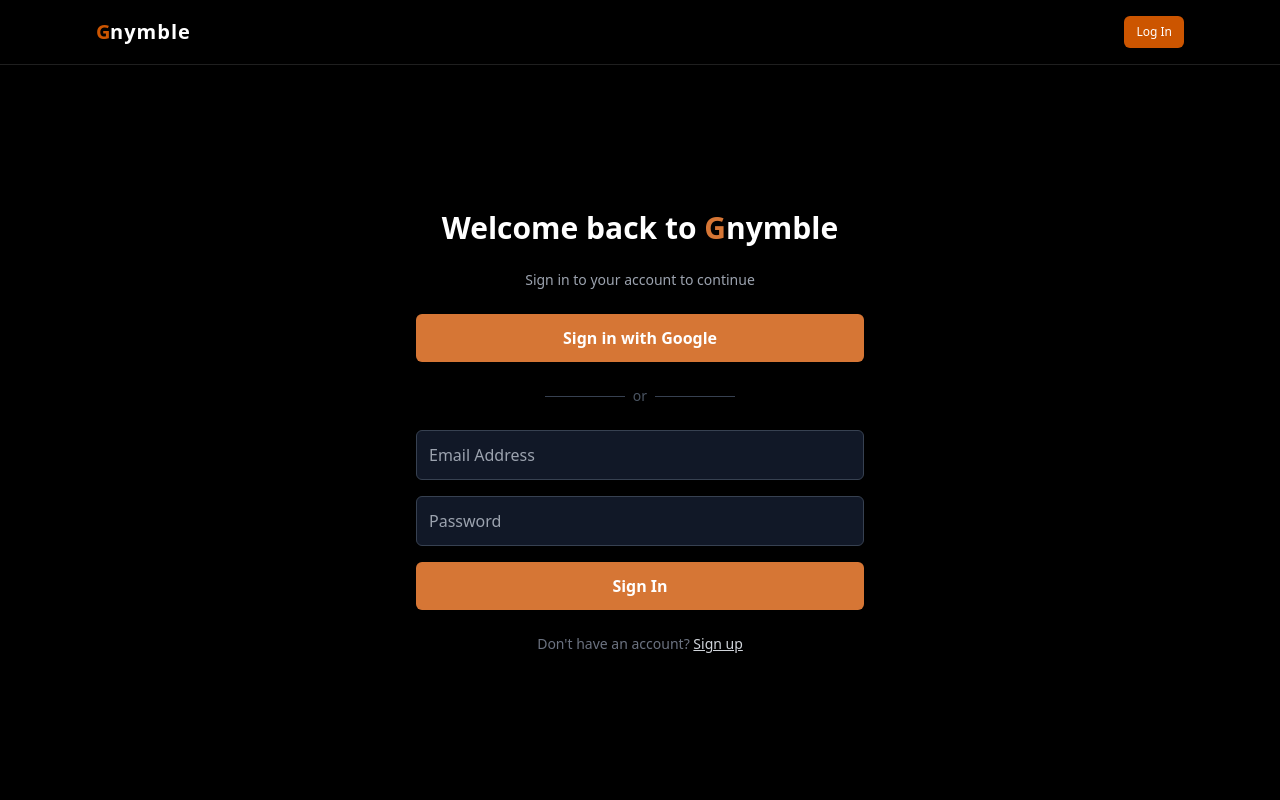
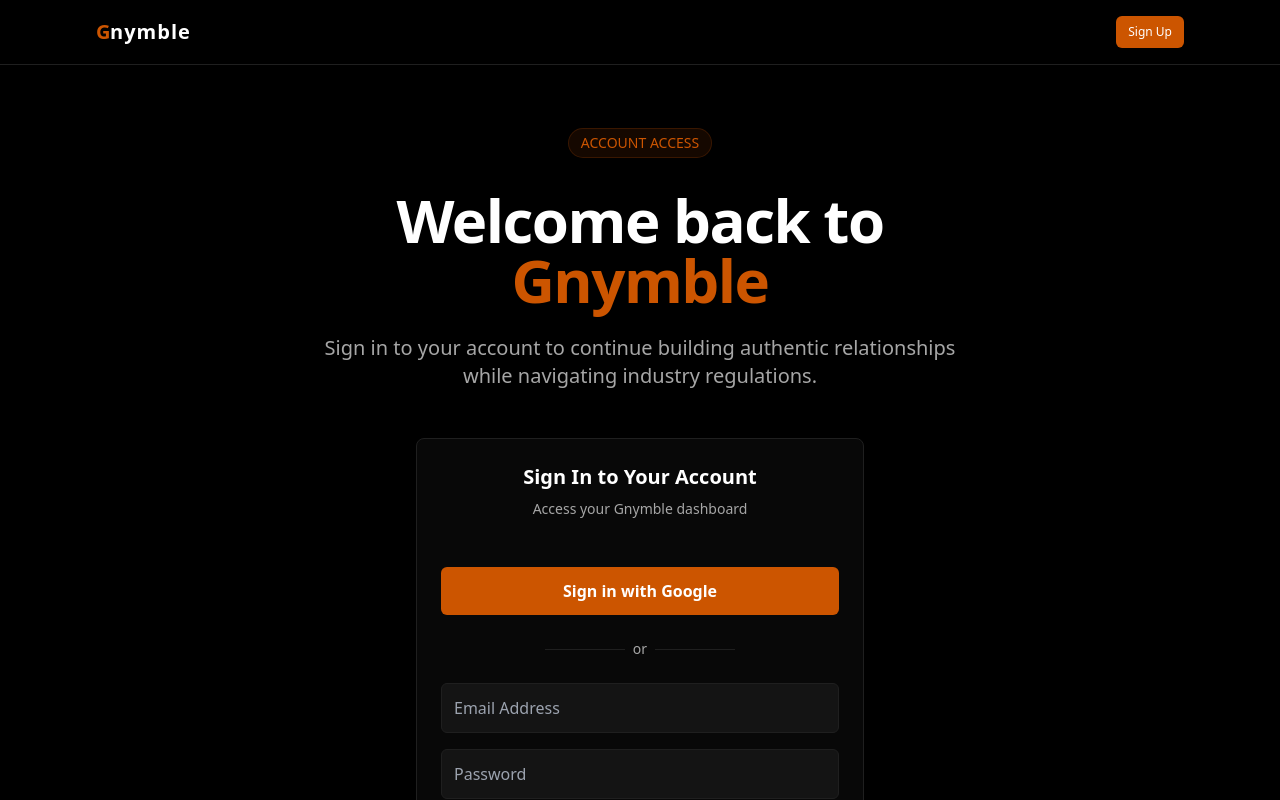
Before and after one commit to brftech/gnymble-signup, a React (Vite) app: page /login in a window 1280 px wide. Shown: the top 800 px of the page. Built offline with nearby package versions, Linux system fonts and the light colour scheme.

Commit message:
Add navigation bar to login page with Sign Up button, update login page styling to match design system

```diff
--- a/src/App.tsx
+++ b/src/App.tsx
@@ -1,14 +1,18 @@
-import { Routes, Route, Navigate } from "react-router-dom";
+import { Routes, Route, Navigate, useLocation } from "react-router-dom";
 import Signup from "./pages/signup";
 import Login from "./pages/login";
 import Dashboard from "./pages/dashboard";
 import Payment from "./pages/payment";
 import SimpleNavigation from "./components/SimpleNavigation";
+import LoginNavigation from "./components/LoginNavigation";
 
 function App() {
+  const location = useLocation();
+  const isLoginPage = location.pathname === "/login";
+
   return (
     <>
-      <SimpleNavigation />
+      {isLoginPage ? <LoginNavigation /> : <SimpleNavigation />}
       <Routes>
         <Route path="/" element={<Navigate to="/signup" replace />} />
         <Route path="/signup" element={<Signup />} />
--- /dev/null
+++ b/src/components/LoginNavigation.tsx
@@ -0,0 +1,111 @@
+import { useState } from "react";
+import { useLocation, useNavigate } from "react-router-dom";
+import { Button } from "@/components/ui/button";
+import { Menu, X } from "lucide-react";
+import GnymbleLogoElegant from "./GnymbleLogoElegant";
+
+const LoginNavigation = () => {
+  const [isOpen, setIsOpen] = useState(false);
+  const location = useLocation();
+  const navigate = useNavigate();
+
+  const navigation = [];
+
+  const isActive = (href: string) => {
+    return location.pathname === href;
+  };
+
+  const handleNavClick = (href: string) => {
+    setIsOpen(false);
+    navigate(href);
+  };
+
+  return (
+    <nav className="fixed top-0 left-0 right-0 z-50 bg-background/95 backdrop-blur-sm border-b border-border">
+      <div className="max-w-6xl mx-auto px-4 sm:px-6 lg:px-8">
+        <div className="flex justify-between items-center h-16">
+          {/* Logo */}
+          <button
+            onClick={() => handleNavClick("/login")}
+            className="flex items-center space-x-3"
+          >
+            <GnymbleLogoElegant size="md" variant="default" />
+          </button>
+
+          {/* Desktop Navigation */}
+          <div className="hidden md:flex items-center space-x-6">
+            {navigation.map((item) => (
+              <button
+                key={item.name}
+                onClick={() => handleNavClick(item.href)}
+                className={`text-sm font-medium transition-colors ${
+                  isActive(item.href)
+                    ? "text-foreground"
+                    : "text-muted-foreground hover:text-foreground"
+                }`}
+              >
+                {item.name}
+              </button>
+            ))}
+
+            <Button
+              size="sm"
+              onClick={() => {
+                window.location.href = "https://gnymble.percytech.com/signup";
+              }}
+              className="bg-primary text-primary-foreground hover:bg-primary-glow transition-colors"
+            >
+              Sign Up
+            </Button>
+          </div>
+
+          {/* Mobile menu button */}
+          <div className="md:hidden">
+            <Button
+              variant="ghost"
+              size="icon"
+              onClick={() => setIsOpen(!isOpen)}
+            >
+              {isOpen ? <X size={20} /> : <Menu size={20} />}
+            </Button>
+          </div>
+        </div>
+
+        {/* Mobile Navigation */}
+        {isOpen && (
+          <div className="md:hidden">
+            <div className="px-2 pt-2 pb-3 space-y-1 bg-card border-t border-border">
+              {navigation.map((item) => (
+                <button
+                  key={item.name}
+                  onClick={() => handleNavClick(item.href)}
+                  className={`block w-full text-left px-3 py-2 text-base font-medium transition-colors ${
+                    isActive(item.href)
+                      ? "text-primary bg-primary/10"
+                      : "text-foreground hover:text-primary hover:bg-accent"
+                  }`}
+                >
+                  {item.name}
+                </button>
+              ))}
+
+              <div className="px-3 pt-2 space-y-2">
+                <Button
+                  size="sm"
+                  className="w-full bg-primary text-primary-foreground hover:bg-primary-glow transition-colors"
+                  onClick={() => {
+                    window.location.href = "https://gnymble.percytech.com/signup";
+                  }}
+                >
+                  Sign Up
+                </Button>
+              </div>
+            </div>
+          </div>
+        )}
+      </div>
+    </nav>
+  );
+};
+
+export default LoginNavigation;
--- a/src/pages/login.tsx
+++ b/src/pages/login.tsx
@@ -60,27 +60,51 @@
   };
 
   return (
-    <div className="min-h-screen bg-black text-white flex flex-col items-center justify-center px-4 pt-16">
-      <div className="max-w-md w-full space-y-6 text-center">
-        <h1 className="text-3xl font-bold">
-          Welcome back to <span className="text-[#d67635]">G</span>nymble
+    <div className="min-h-screen bg-background text-foreground">
+      {/* Hero Section */}
+      <section className="relative pt-32 pb-16 px-4 sm:px-6 lg:px-8">
+        <div className="max-w-4xl mx-auto text-center">
+          {/* Platform Capabilities Tag */}
+          <div className="inline-flex items-center px-3 py-1 rounded-full bg-primary/10 border border-primary/20 text-primary text-sm font-medium mb-8">
+            ACCOUNT ACCESS
+          </div>
+
+          {/* Main Headline */}
+          <h1 className="text-4xl sm:text-5xl lg:text-6xl font-bold tracking-tight mb-6">
+            Welcome back to
+            <br />
+            <span className="text-primary">Gnymble</span>
           </h1>
-        <p className="text-sm text-gray-400">
-          Sign in to your account to continue
+
+          {/* Sub-headline */}
+          <p className="text-lg sm:text-xl text-muted-foreground max-w-2xl mx-auto mb-12">
+            Sign in to your account to continue building authentic relationships while navigating industry regulations.
           </p>
+
+          {/* Login Form */}
+          <div className="max-w-md mx-auto">
+            <div className="bg-card border border-border rounded-lg p-6 space-y-6">
+              <div className="text-center mb-6">
+                <h2 className="text-xl font-semibold mb-2">
+                  Sign In to Your Account
+                </h2>
+                <p className="text-sm text-muted-foreground">
+                  Access your Gnymble dashboard
+                </p>
+              </div>
 
               <button
                 onClick={handleGoogleSignIn}
                 disabled={loading}
-          className="w-full py-3 bg-[#d67635] hover:bg-[#c96528] rounded-md font-semibold text-white disabled:opacity-50"
+                className="w-full py-3 bg-primary hover:bg-primary-glow rounded-md font-semibold text-primary-foreground disabled:opacity-50 transition-colors"
               >
                 {loading ? "Signing in..." : "Sign in with Google"}
               </button>
 
-        <div className="text-gray-600 text-sm flex items-center justify-center gap-2">
-          <span className="h-px w-20 bg-gray-700"></span>
+              <div className="text-muted-foreground text-sm flex items-center justify-center gap-2">
+                <span className="h-px w-20 bg-border"></span>
                 or
-          <span className="h-px w-20 bg-gray-700"></span>
+                <span className="h-px w-20 bg-border"></span>
               </div>
 
               <form onSubmit={handleEmailLogin} className="space-y-4 text-left">
@@ -91,7 +115,7 @@
                   onChange={handleChange}
                   value={form.email}
                   required
-            className="w-full p-3 rounded-md bg-gray-900 border border-gray-700 focus:outline-none focus:ring-2 focus:ring-[#d67635]"
+                  className="w-full p-3 rounded-md bg-input border border-border focus:outline-none focus:ring-2 focus:ring-primary text-foreground"
                 />
 
                 <input
@@ -101,27 +125,30 @@
                   onChange={handleChange}
                   value={form.password}
                   required
-            className="w-full p-3 rounded-md bg-gray-900 border border-gray-700 focus:outline-none focus:ring-2 focus:ring-[#d67635]"
+                  className="w-full p-3 rounded-md bg-input border border-border focus:outline-none focus:ring-2 focus:ring-primary text-foreground"
                 />
 
                 <button
                   type="submit"
                   disabled={loading}
-            className="w-full py-3 bg-[#d67635] hover:bg-[#c96528] rounded-md font-semibold text-white disabled:opacity-50"
+                  className="w-full py-3 bg-primary hover:bg-primary-glow rounded-md font-semibold text-primary-foreground disabled:opacity-50 transition-colors"
                 >
                   {loading ? "Signing in..." : "Sign In"}
                 </button>
 
-          {error && <p className="text-red-500 text-sm mt-2">{error}</p>}
+                {error && <p className="text-destructive text-sm mt-2">{error}</p>}
               </form>
 
-        <p className="text-sm text-gray-500">
+              <p className="text-sm text-muted-foreground text-center mt-6">
                 Don't have an account?{" "}
-          <a href="/signup" className="underline text-gray-300 hover:text-white">
+                <a href="/signup" className="underline text-primary hover:text-primary-glow">
                   Sign up
                 </a>
               </p>
             </div>
           </div>
+        </div>
+      </section>
+    </div>
   );
 }
```
Lines whose indentation alone changed are shown as unchanged.
